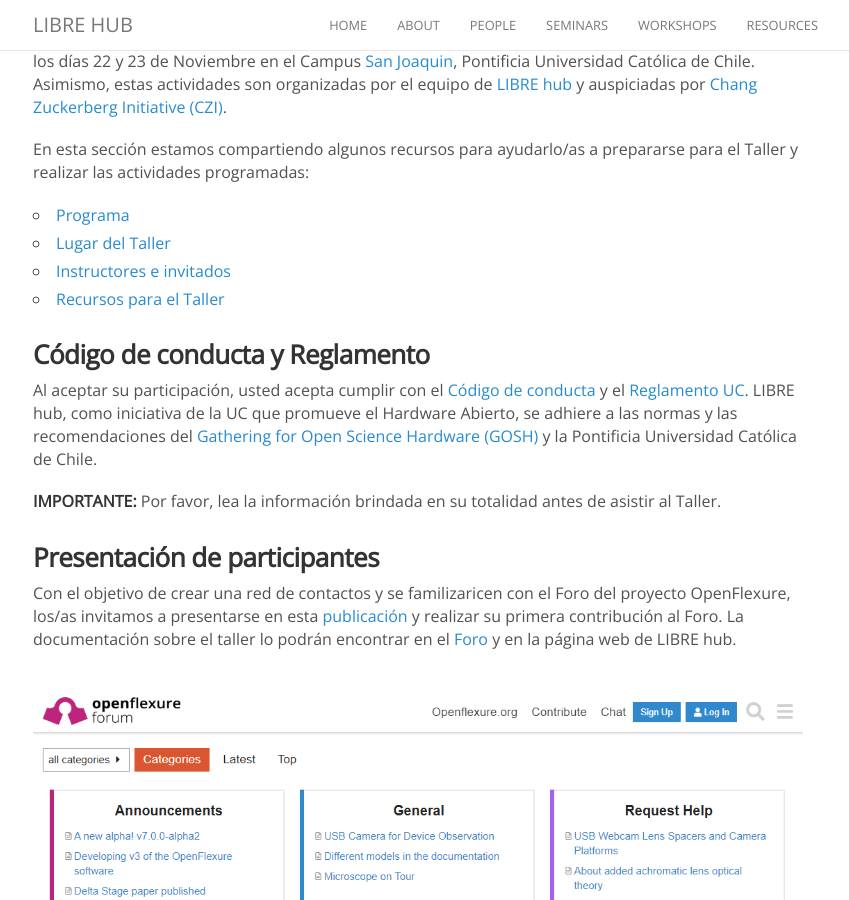
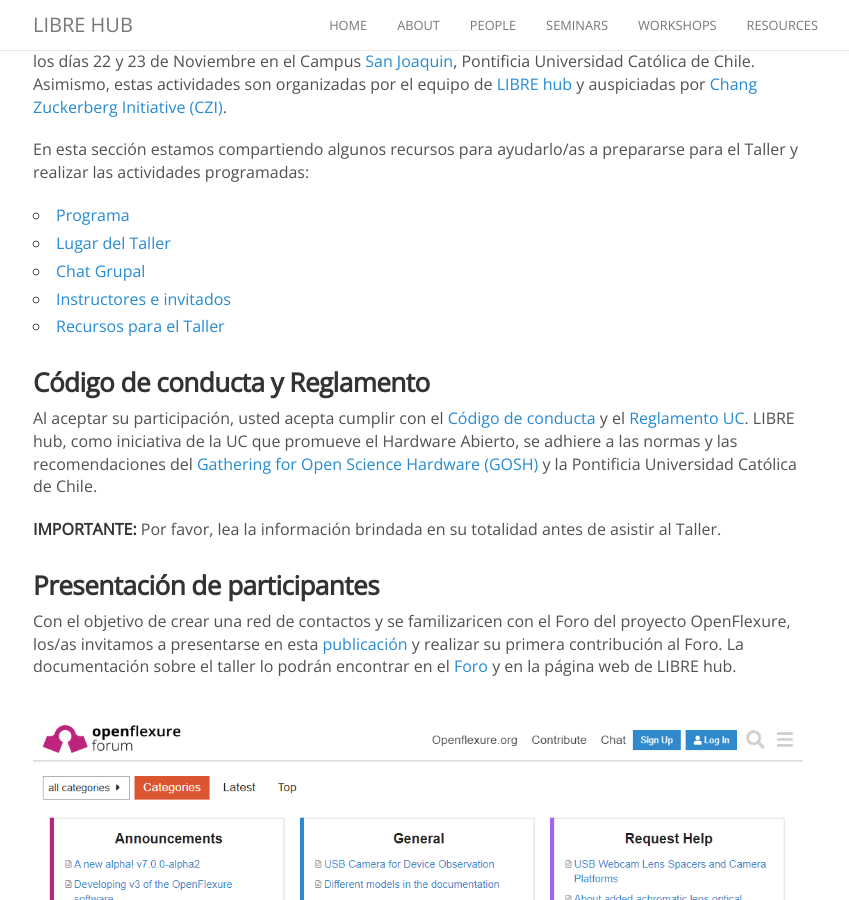
Before and after one commit to LIBREhub/LIBREhub.github.io, a Jekyll site: the page built from _posts/2022-11-18-openflexure-ws.md, in a window 1280 px wide and 900 px high, scrolled down 362 px. Shown: the whole window, without its empty margins (222-1071 px from the left). Built offline with Jekyll 4.4.1, drawn with Linux system fonts in a browser that asks for light colours; nearby versions of some CDN libraries; comment, search, counter and statistics services are not loaded.

Commit message:
Update 2022-11-18-openflexure-ws.md

```diff
--- a/_posts/2022-11-18-openflexure-ws.md
+++ b/_posts/2022-11-18-openflexure-ws.md
@@ -17,6 +17,7 @@
 
 - [Programa](/OFM/2022/program/)
 - [Lugar del Taller](/OFM/2022/place/)
+- [Chat Grupal]()
 - [Instructores e invitados]()
 - [Recursos para el Taller]()
 
```
